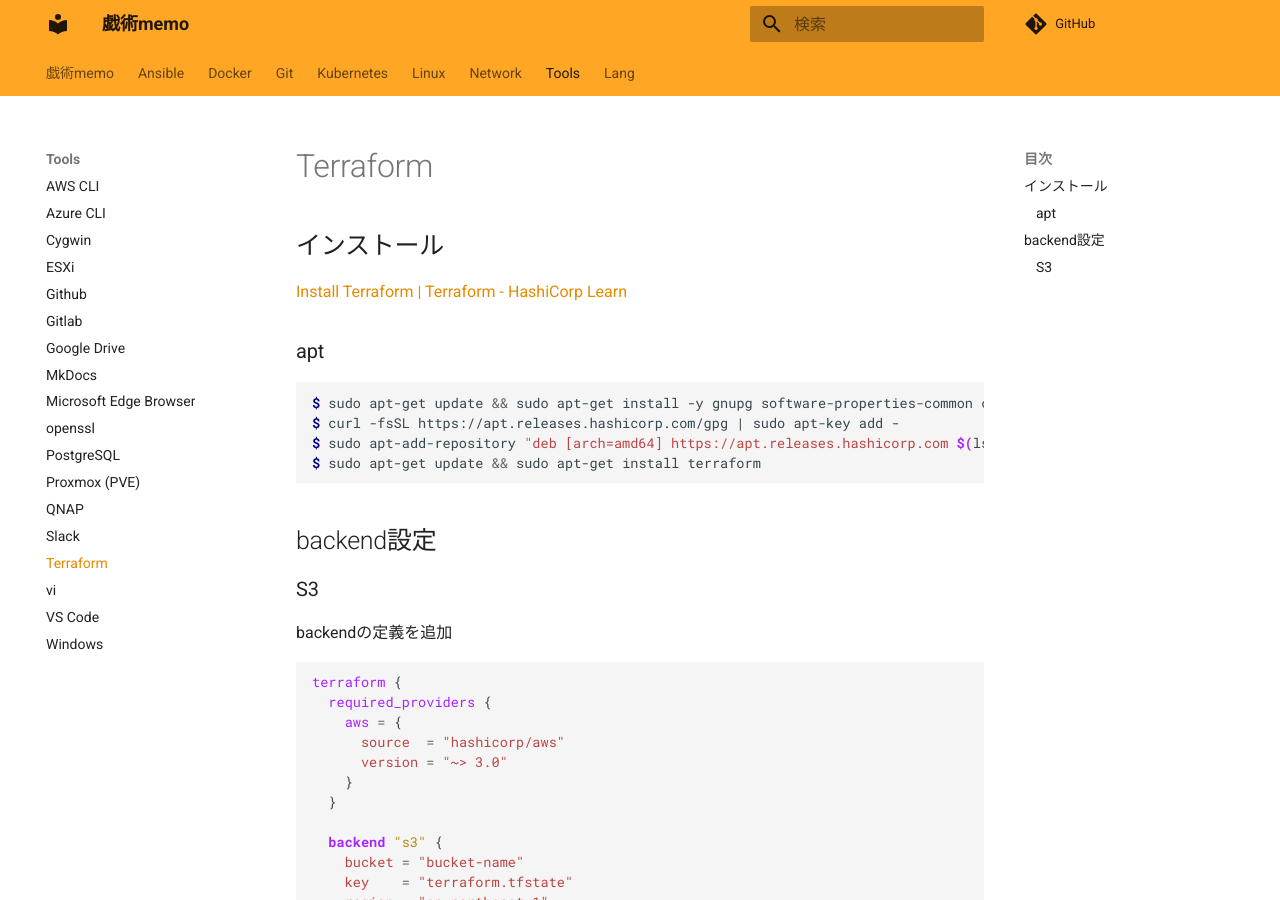
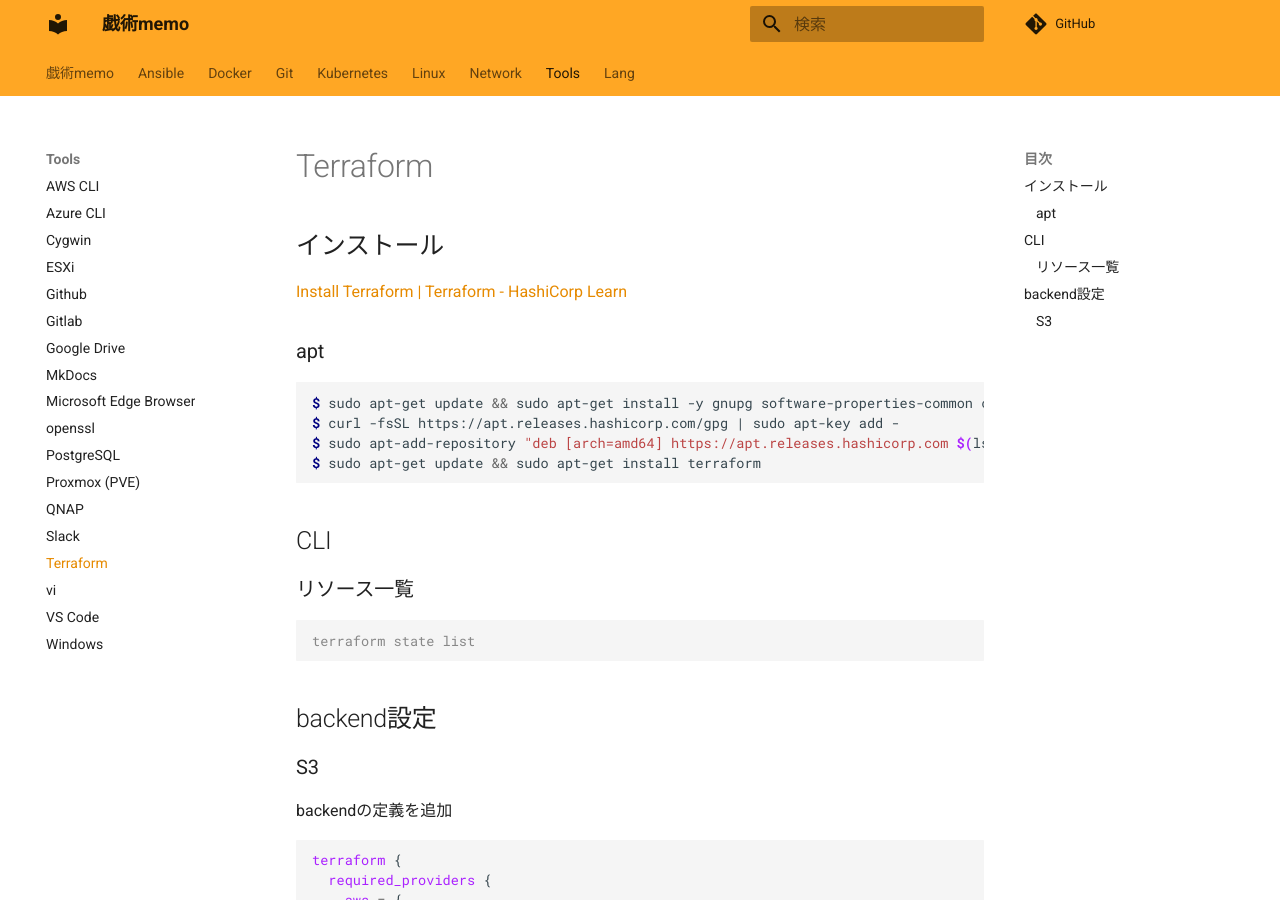
Before and after one commit to zaki-lknr/docs, an MkDocs documentation site: the page built from docs/Tools/terraform.md, in a window 1280 px wide and 900 px high. Built offline with MkDocs 1.6.1 and Material for MkDocs 9.7.7, drawn with Linux system fonts in a browser that asks for light colours; comment, search, counter and statistics services are not loaded.

Commit message:
add: tools/terraform: state list

````diff
--- a/docs/Tools/terraform.md
+++ b/docs/Tools/terraform.md
@@ -11,6 +11,14 @@ $ sudo apt-get update && sudo apt-get install -y gnupg software-properties-commo
 $ curl -fsSL https://apt.releases.hashicorp.com/gpg | sudo apt-key add -
 $ sudo apt-add-repository "deb [arch=amd64] https://apt.releases.hashicorp.com $(lsb_release -cs) main"
 $ sudo apt-get update && sudo apt-get install terraform
+```
+
+## CLI
+
+### リソース一覧
+
+```console
+terraform state list
 ```
 
 ## backend設定
````
